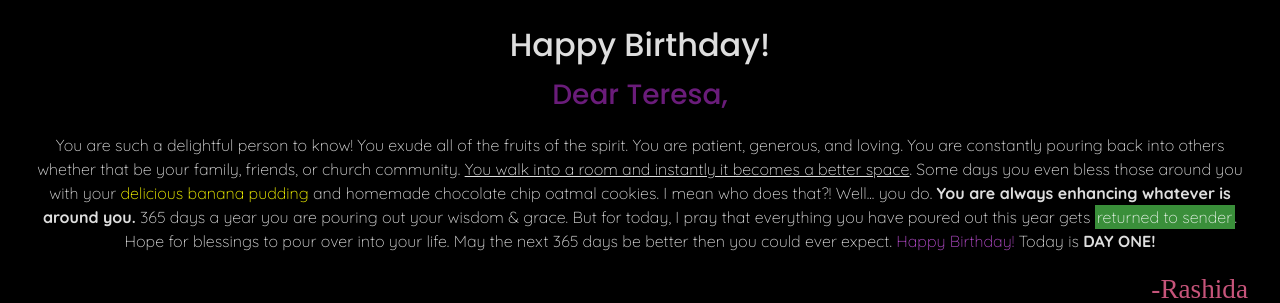
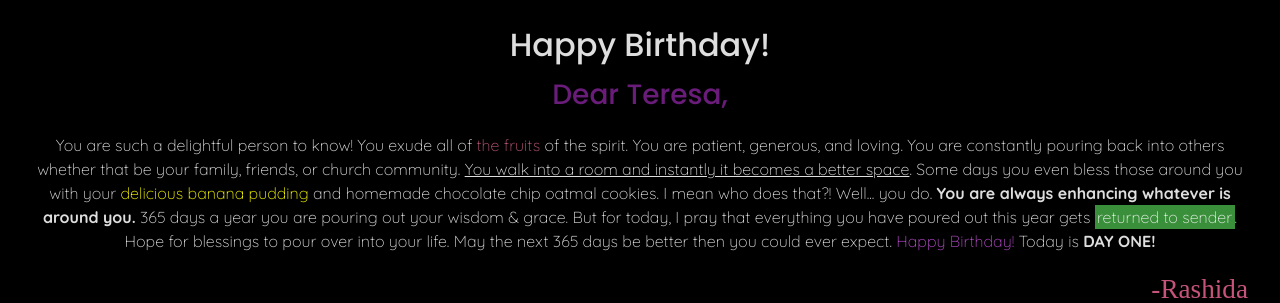
Before and after one commit to RStrozier/teresa-birthday-final, a React (Vite) app: page / in a window 1280 px wide. Shown: the part 1020-1323 px from the top of the page. Built offline with nearby package versions, Linux system fonts and the light colour scheme; a web font is replaced by a local one.

Commit message:
final push for real

```diff
--- a/src/components/BirthdayMessage.tsx
+++ b/src/components/BirthdayMessage.tsx
@@ -10,7 +10,8 @@ const BirthdayMessage = () => {
         <div className="text-lg poppins-medium">Happy Birthday!
           <br />
           <span className='accent-text'>Dear Teresa,</span></div>
-        <p className="quicksand-text">You are such a delightful person to know! You exude all of the fruits of the
+        <p className="quicksand-text">You are such a delightful person to know! You exude
+          all of <span className='pink-text'>the fruits</span> of the
             spirit. You are patient, generous, and loving. You are constantly pouring back
             into others whether that be your family, friends, or church community. <u>You walk
             into a room and instantly it becomes a better space</u>. Some days you even bless
--- a/src/index.css
+++ b/src/index.css
@@ -34,6 +34,7 @@
   text-align: end;
   color: rgb(198, 84, 122);
 }
+
 
 .quicksand-text {
   font-family: "Quicksand", sans-serif;
@@ -117,6 +118,16 @@
   background-color: rgba(88, 217, 88, 0.66);
 }
 
+.pink-highlight {
+  padding: .15rem;
+  background-color: rgba(235, 107, 150, 0.797);
+  font-weight: bold;
+}
+
+.pink-text {
+  color: rgba(235, 107, 150, 0.797);
+}
+
 .lg-spacer {
   padding: 5rem;
 }
```
